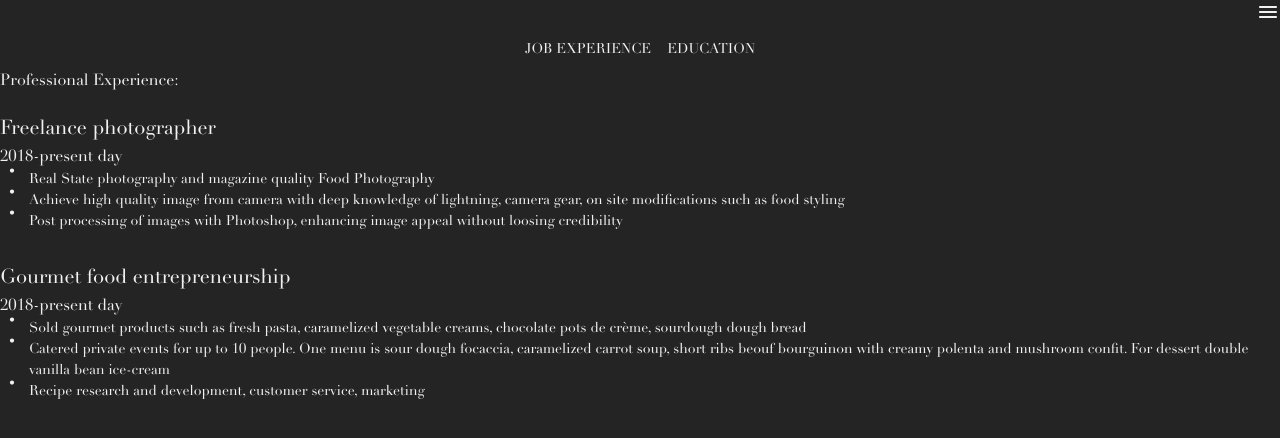
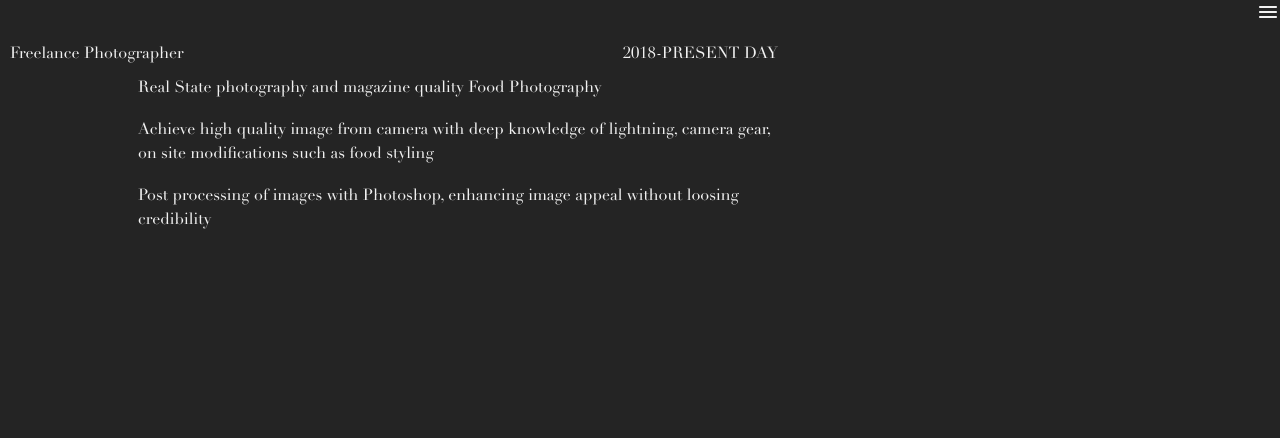
Before and after one commit to cookingnoob/portafolio-AC, a React (Vite) app: page /cv in a window 1280 px wide. Shown: the top 438 px of the page. Built offline with nearby package versions, Linux system fonts and the light colour scheme.

Commit message:
add cvcard component to improve ui of cv

```diff
--- /dev/null
+++ b/src/components/CVCards.jsx
@@ -0,0 +1,33 @@
+import { Box, Typography } from '@mui/material'
+import React from 'react'
+
+const CVCards = ({ title, date, descriptions }) => {
+  return (
+    <Box width={'60vw'} padding={'10px'} >
+      <Box display={'flex'} justifyContent={'space-between'}>
+        <Typography color={'primary'}>Freelance Photographer</Typography>
+        <Typography color={'primary'}>2018-PRESENT DAY</Typography>
+      </Box>
+      <Box width={'70vw'} display={'flex'} flexDirection={'column'} alignItems={'center'} marginTop={'10px'}>
+        <Box display={'flex'} flexDirection={'column'} width={'50vw'}>
+          <Typography color={'primary'}>Real State photography and magazine quality Food Photography</Typography>
+          <br />
+          <Typography color={'primary'}>Achieve high quality image from camera with deep knowledge of lightning, camera gear, on site modifications such as food styling</Typography>
+          <br />
+          <Typography color={'primary'}>Post processing of images with Photoshop, enhancing image appeal without loosing credibility</Typography>
+        </Box>
+      </Box>
+    </Box>
+  )
+}
+/* Rectangle 12 */
+
+// position: absolute;
+// width: 1046px;
+// height: 423px;
+// left: 117px;
+// top: 108px;
+
+// background: #242424;
+
+export default CVCards
--- a/src/pages/CV.jsx
+++ b/src/pages/CV.jsx
@@ -2,50 +2,54 @@ import React, { useState } from 'react'
 import { education, jobExperience } from '../data/cv'
 import { Box, Button, List, ListItem, Typography } from '@mui/material'
 import { Circle } from '@mui/icons-material'
+import CVCards from '../components/CVCards'
 
 const CV = () => {
   const [content, setContent] = useState('job')
   return (
-    <Box display={'flex'} flexDirection={'column'} justifyContent={'center'} alignItems={'center'}>
-      <Box width={'100vw'} display={'flex'} justifyContent={'center'} alignItems={'center'}>
-        <Button onClick={() => setContent('job')}>Job Experience</Button>
-        <Button onClick={() => setContent('education')}>Education</Button>
-      </Box>
-      {content === 'job' ?
-        <Box >
-          <Typography color={'primary'}>Professional Experience: </Typography>
-          {jobExperience.map((j, i) => (
-            <Box key={`${j}-${i}`} display={'flex'} flexDirection={'column'} marginBottom={'10px'}>
-              <Typography color={'primary'} variant='h6' marginTop={'20px'}>{j.position}</Typography>
-              <Typography color={'primary'}>{j.time}</Typography>
-              {j.description.map((d, i) => (
-                <Box key={`${d}-${i}`} display={'flex'}>
-                  <Circle color='primary' sx={'height: 5px'} />
-                  <Typography color={'primary'} marginLeft={'5px'} fontSize={'14px'}>{d}</Typography>
-                </Box >
-              ))}
-            </Box>
-          ))}
-        </Box>
-        : <></>}
+    <>
+      <CVCards />
+    </>
+    // <Box display={'flex'} flexDirection={'column'} justifyContent={'center'} alignItems={'center'}>
+    //   <Box width={'100vw'} display={'flex'} justifyContent={'center'} alignItems={'center'}>
+    //     <Button onClick={() => setContent('job')}>Job Experience</Button>
+    //     <Button onClick={() => setContent('education')}>Education</Button>
+    //   </Box>
+    //   {content === 'job' ?
+    //     <Box >
+    //       <Typography color={'primary'}>Professional Experience: </Typography>
+    //       {jobExperience.map((j, i) => (
+    //         <Box key={`${j}-${i}`} display={'flex'} flexDirection={'column'} marginBottom={'10px'}>
+    //           <Typography color={'primary'} variant='h6' marginTop={'20px'}>{j.position}</Typography>
+    //           <Typography color={'primary'}>{j.time}</Typography>
+    //           {j.description.map((d, i) => (
+    //             <Box key={`${d}-${i}`} display={'flex'}>
+    //               <Circle color='primary' sx={'height: 5px'} />
+    //               <Typography color={'primary'} marginLeft={'5px'} fontSize={'14px'}>{d}</Typography>
+    //             </Box >
+    //           ))}
+    //         </Box>
+    //       ))}
+    //     </Box>
+    //     : <></>}
 
-      {content === 'education' ?
-        <Box>
-          <Typography color={'primary'}>Education: </Typography>
-          {education.map((e, i) => (
-            <Box key={`${e}-${i}`} display={'flex'} flexDirection={'column'}>
-              <Typography color={'primary'} variant='h6' marginTop={'20px'}>{e.title}</Typography>
-              <Typography color={'primary'}>{e.institution}</Typography>
-              <Typography color={'primary'}>{e.time}</Typography>
-              <Typography color={'primary'}>{e.description}</Typography>
-            </Box>
-          ))}
-        </Box>
-        :
-        <></>
-      }
+    //   {content === 'education' ?
+    //     <Box>
+    //       <Typography color={'primary'}>Education: </Typography>
+    //       {education.map((e, i) => (
+    //         <Box key={`${e}-${i}`} display={'flex'} flexDirection={'column'}>
+    //           <Typography color={'primary'} variant='h6' marginTop={'20px'}>{e.title}</Typography>
+    //           <Typography color={'primary'}>{e.institution}</Typography>
+    //           <Typography color={'primary'}>{e.time}</Typography>
+    //           <Typography color={'primary'}>{e.description}</Typography>
+    //         </Box>
+    //       ))}
+    //     </Box>
+    //     :
+    //     <></>
+    //   }
 
-    </Box>
+    // </Box>
   )
 }
 
```
